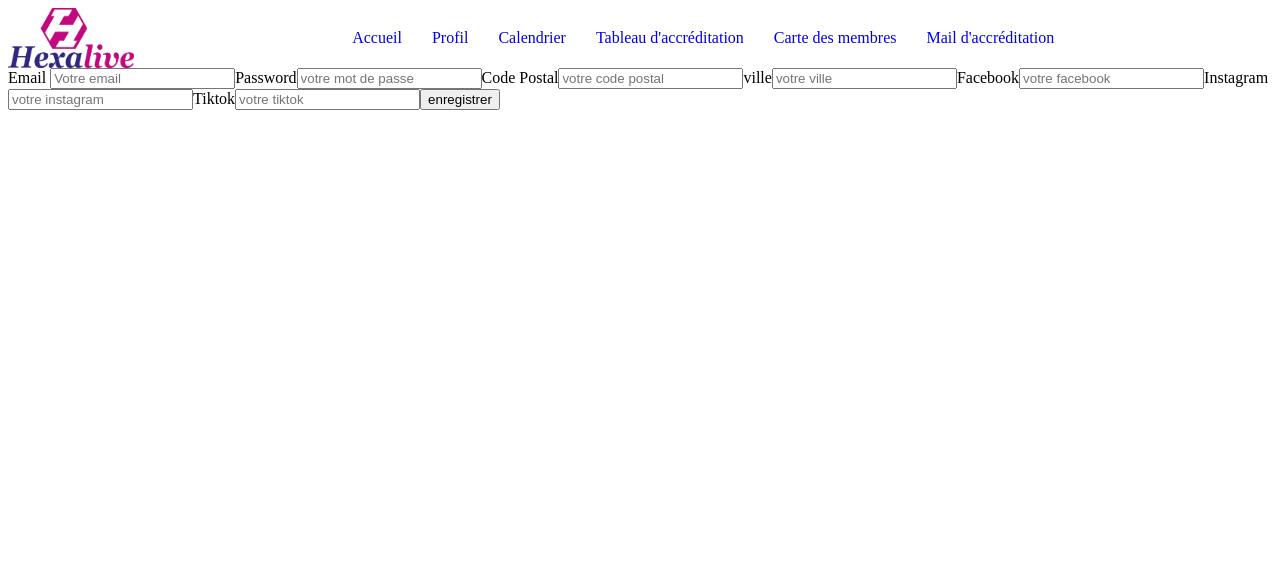
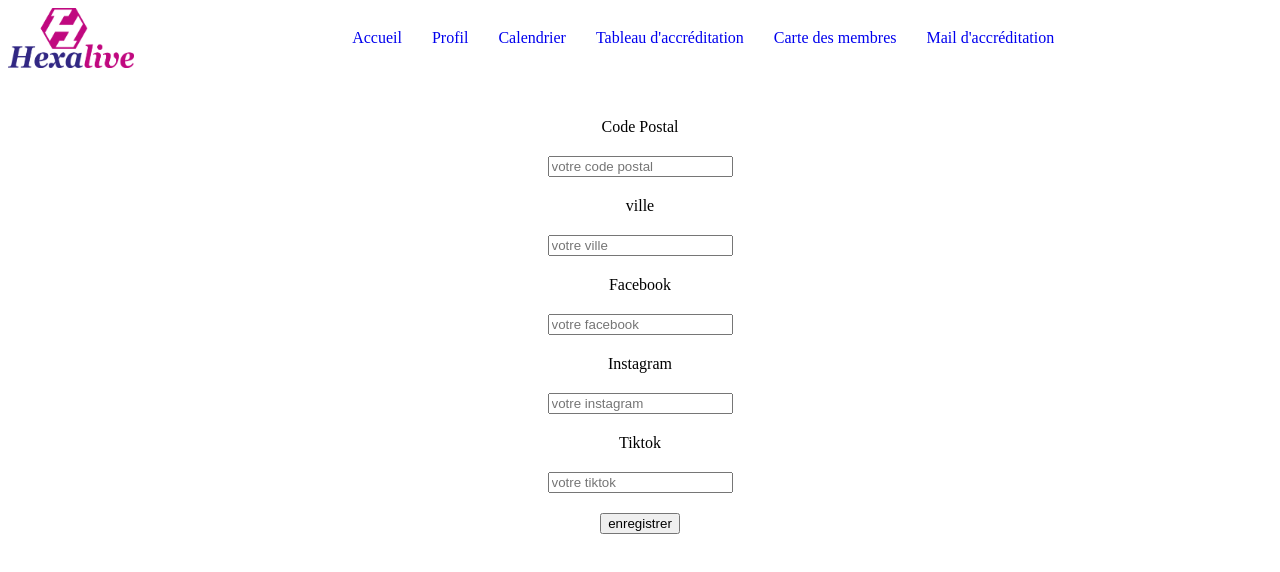
Before and after one commit to Fabienholert/hexalive, a React (Vite) app in the folder frontend/: page /profil in a window 1280 px wide. Shown: the top 572 px of the page. Built offline with nearby package versions, Linux system fonts and the light colour scheme.

Commit message:
Ajout de styles pour le composant Profil et correction de l'attribut htmlFor dans le formulaire

```diff
--- a/frontend/src/pages/profil/profil.jsx
+++ b/frontend/src/pages/profil/profil.jsx
@@ -1,3 +1,5 @@
+import "./profil.scss";
+
 export default function Profil() {
   const handleSubmit = (e) => {
     e.preventDefault();
@@ -14,28 +16,11 @@ export default function Profil() {
     const tiktok = elements.tiktok.value;
 
     form.reset();
-    alert(`email= ${email} Password: ${password}`);
   };
 
   return (
     <div className="profil__container">
       <form onSubmit={handleSubmit}>
-        <label htmlFor="email"> Email </label>
-        <input
-          type="email"
-          id="email"
-          name="email"
-          placeholder="Votre email"
-          required
-        />
-        <label htmlFor="password">Password</label>
-        <input
-          type="password"
-          id="email"
-          name="password"
-          placeholder="votre mot de passe"
-          required
-        />
         <label htmlFor="codepostal">Code Postal</label>
         <input
           type="number"
@@ -68,7 +53,7 @@ export default function Profil() {
           placeholder="votre instagram"
           required
         />
-        <label htmlForr="tiktok">Tiktok</label>
+        <label htmlFor="tiktok">Tiktok</label>
         <input
           type="text"
           id="tiktok"
--- a/frontend/src/pages/profil/profil.scss
+++ b/frontend/src/pages/profil/profil.scss
@@ -0,0 +1,13 @@
+.profil__container {
+  display: flex;
+  flex-direction: column;
+  align-items: center;
+
+  form {
+    display: flex;
+    flex-direction: column;
+    gap: 20px;
+    align-items: center;
+    padding-top: 50px;
+  }
+}
```
